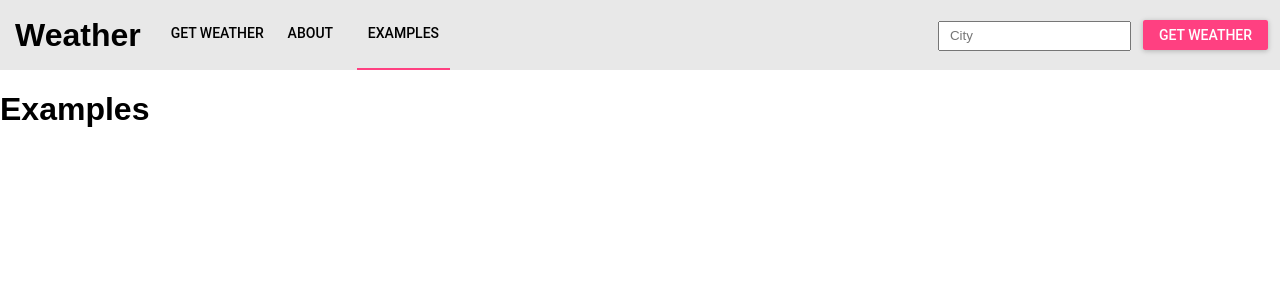
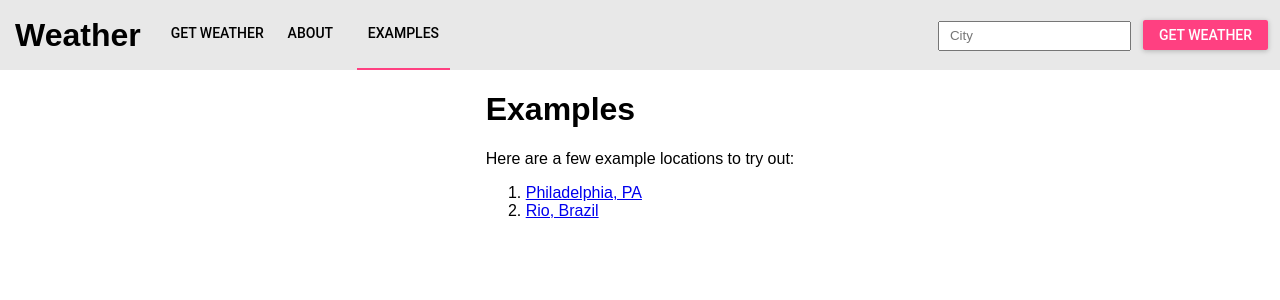
Before and after one commit to Hazmatyre/react-boilerplate, a React (Create React App) app: page /examples in a window 1280 px wide. Shown: the top 300 px of the page. Built offline with nearby package versions, Linux system fonts and the light colour scheme; what react-tap-event-plugin would draw is missing.

Commit message:
Added listener for URL

```diff
--- a/src/components/Examples.js
+++ b/src/components/Examples.js
@@ -1,4 +1,5 @@
 import React, { Component } from 'react';
+import {Link} from 'react-router-dom'
 
 // class Examples extends Component {
 //   render() {
@@ -10,9 +11,28 @@ import React, { Component } from 'react';
 //   }
 // }
 
+var style = {
+  container: {
+    display: 'flex',
+    justifyContent: 'space-around',
+  }
+}
+
 const Examples = ({}) => (
-  <div>
-    <h1>Examples</h1>
+  <div style={style.container}>
+    <div>
+      <h1>Examples</h1>
+      <p>Here are a few example locations to try out:</p>
+      <ol>
+        <li>
+          <Link to='/?location=Philadelphia'>Philadelphia, PA</Link>
+        </li>
+        <li>
+          <Link to='/?location=Rio'>Rio, Brazil</Link>
+        </li>
+      </ol>
+    </div>
+
   </div>
 );
 
--- a/src/components/Nav.js
+++ b/src/components/Nav.js
@@ -10,26 +10,21 @@ import {Tabs, Tab} from 'material-ui/Tabs';
 import NavSearch from './NavSearch.js';
 
 class Nav extends Component {
+  constructor(props) {
+    super(props);
+    this.props.history.listen((location, action) => {
+      let currentTab = location.pathname.split('/').pop();
+      this.setState({ activeTab: currentTab || 'default'});
+    });
+  }
 
   componentWillMount() {
-    let urlPath = window.location.pathname;
-    let currentTab = urlPath.split('/').pop();
-    // More validations here if needed
-    this.setState({ activeTab: currentTab || 'default' });
-
-    console.log(urlPath);
-    console.log(currentTab);
-    console.log(this.state.activeTab);
+    let currentTab = window.location.pathname.split('/').pop();
+    this.setState({ activeTab: currentTab || 'default'});
   }
 
   handleActive = (tab) => {
     this.props.history.push(tab.props['data-route']);
-    this.setState({ activeTab: tab.props.value });
-  }
-
-  goHome = () => {
-    this.props.history.push('/');
-    this.setState({ activeTab: 'default'})
   }
 
   render() {
@@ -41,7 +36,7 @@ class Nav extends Component {
             maxWidth: 450,
             width: '70%'}}
             className="Test">
-          <Link to='/' style={{textDecoration: 'none', color: 'black'}} onClick={this.goHome}>
+          <Link to='/' style={{textDecoration: 'none', color: 'black'}}>
             <h1 style={{marginRight: 30, marginLeft: 15}}>Weather</h1>
           </Link>
           <Tabs
```
